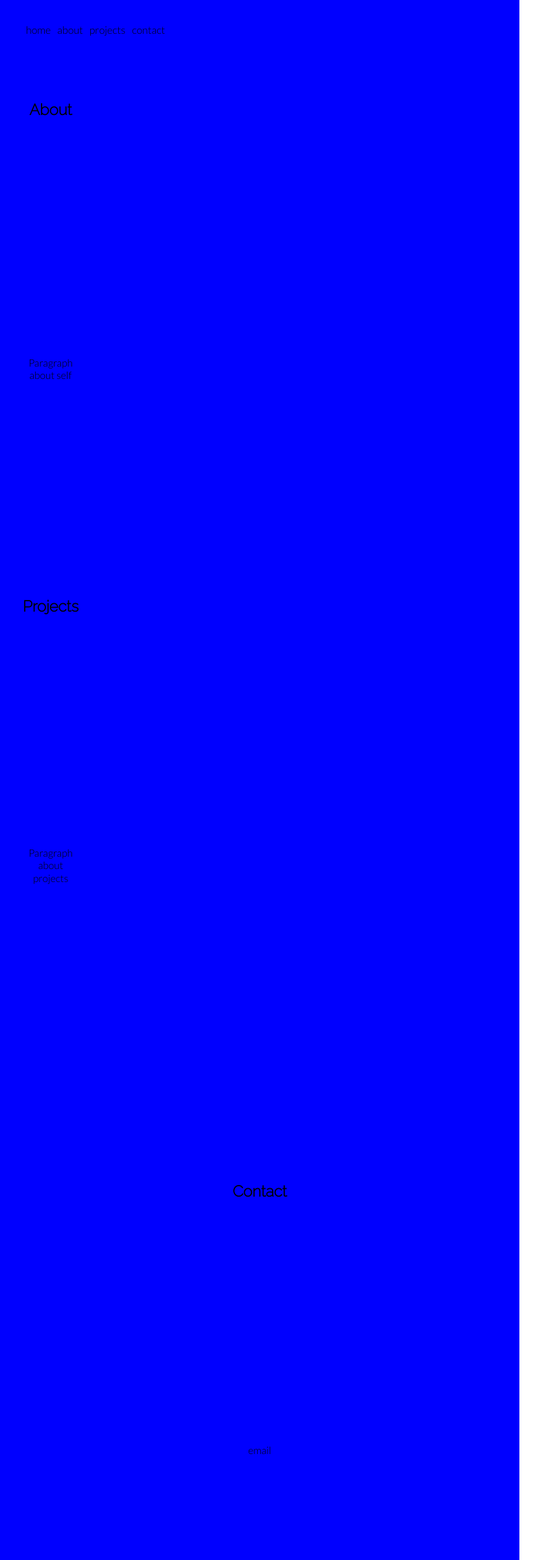
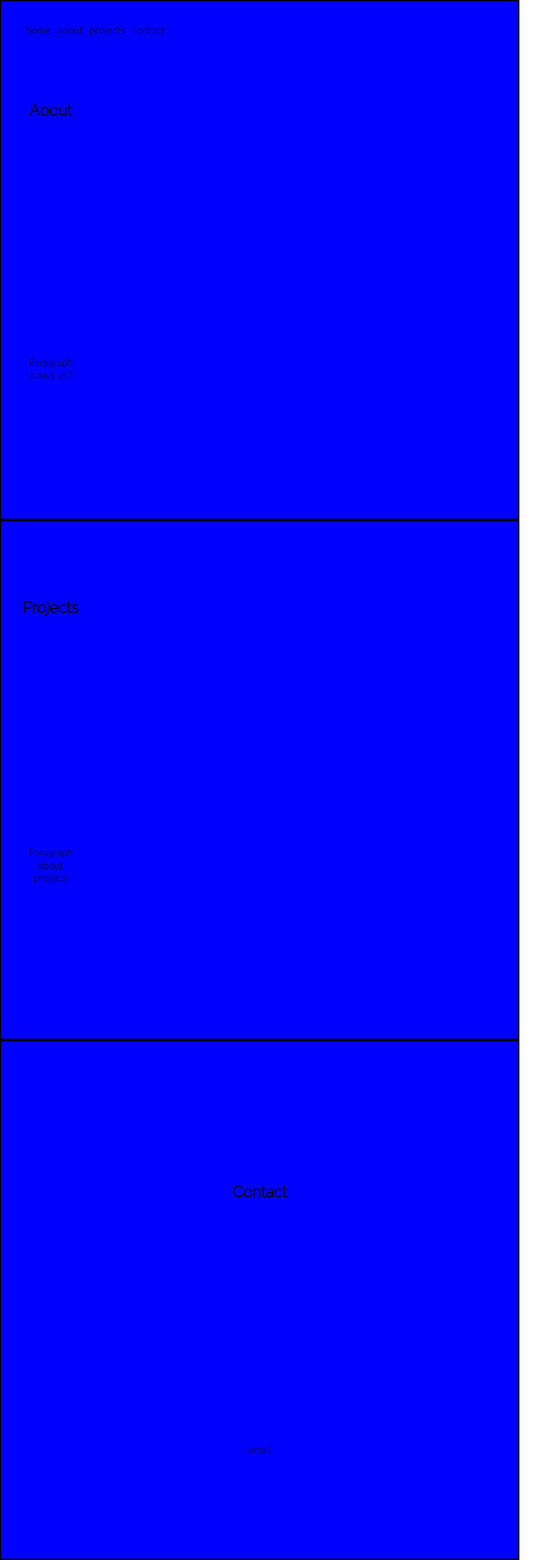
Before and after one commit to freyaryd/freyaryd.github.io, a PHP site: page / in a window 1280 px wide. Shown: the whole page at 65% size, without its empty margins (0-861 px from the left). Run offline with PHP 8.4, Linux system fonts and the light colour scheme.

Commit message:
Update main2.css

```diff
--- a/css/main2.css
+++ b/css/main2.css
@@ -39,7 +39,7 @@ table{
     width: 100vh;
     height: 100vh;
     background-color: blue;
-    border: 2px;
+    border: 2px solid black;
 }
 
 th{
```
